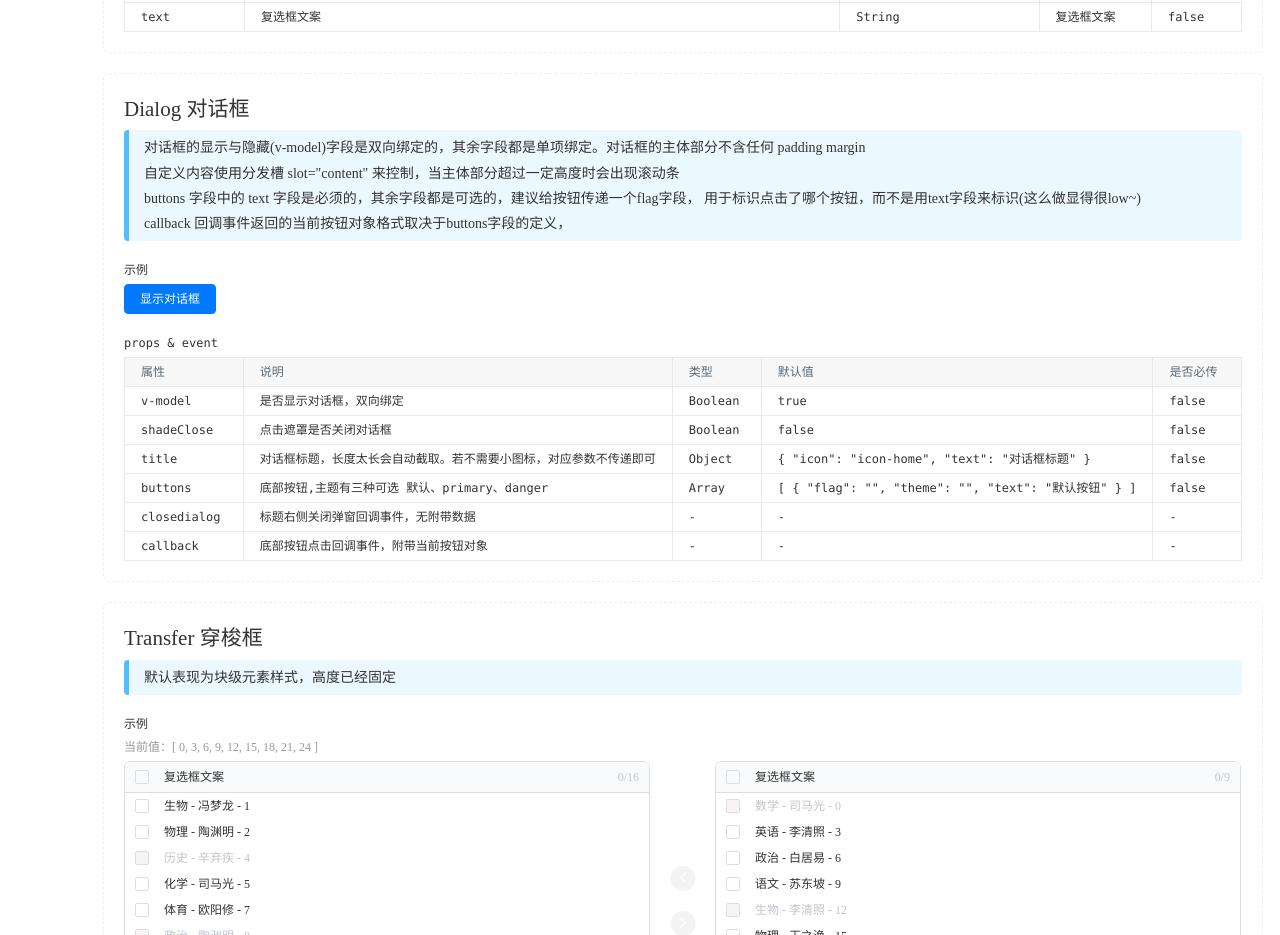
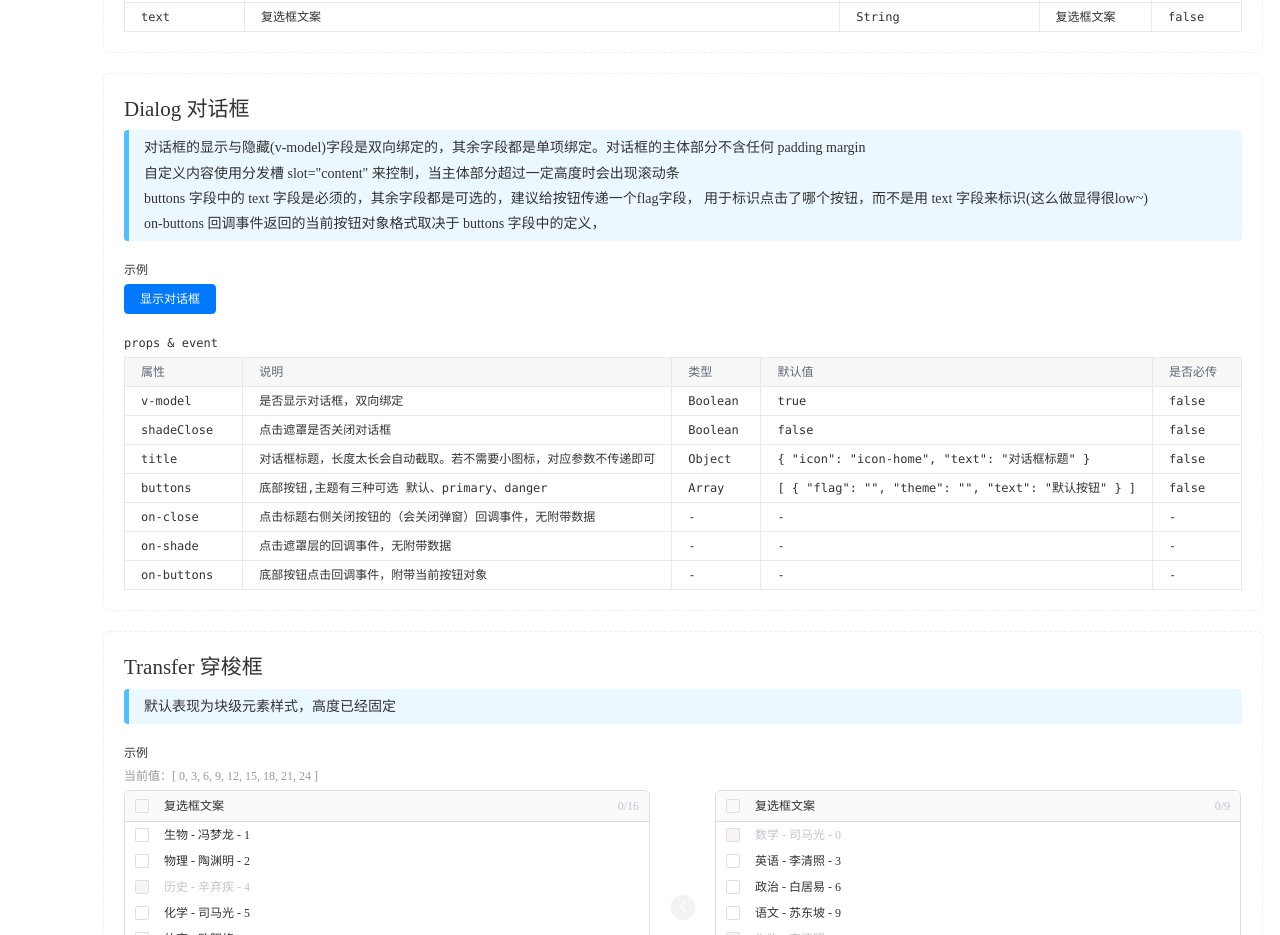
Before and after one commit to kule2018/qiaodaima.github.io, a Vue app: page / in a window 1280 px wide. Shown: the part 1520-2455 px from the top of the page. Built offline with nearby package versions, Linux system fonts and the light colour scheme.

Commit message:
对话框组件及其文档

```diff
--- a/examples/doc-dialog.vue
+++ b/examples/doc-dialog.vue
@@ -8,12 +8,17 @@
       对话框的显示与隐藏(v-model)字段是双向绑定的，其余字段都是单项绑定。对话框的主体部分不含任何 padding margin<br>
       自定义内容使用分发槽 slot="content" 来控制，当主体部分超过一定高度时会出现滚动条 <br>
       buttons 字段中的 text 字段是必须的，其余字段都是可选的，建议给按钮传递一个flag字段，
-      用于标识点击了哪个按钮，而不是用text字段来标识(这么做显得很low~) <br>
-      callback 回调事件返回的当前按钮对象格式取决于buttons字段的定义，
+      用于标识点击了哪个按钮，而不是用 text 字段来标识(这么做显得很low~) <br>
+      on-buttons 回调事件返回的当前按钮对象格式取决于 buttons 字段中的定义，
     </div>
 
     <template slot="example">
-      <Dialog v-model="modelData.show" v-bind="modelData">
+      <Dialog
+        v-model="modelData.show"
+        v-bind="modelData"
+        @on-close="onClose"
+        @on-shade="onShade"
+        @on-buttons="onButtons">
         <div style="height: 1000px;" slot="content">
           <p v-for="(n, index) in 100" :key="index">自定义内容{{n}}</p>
         </div>
@@ -73,14 +78,21 @@
             isMust: false
           },
           {
-            name: 'closedialog',
-            explain: '标题右侧关闭弹窗回调事件，无附带数据',
+            name: 'on-close',
+            explain: '点击标题右侧关闭按钮的（会关闭弹窗）回调事件，无附带数据',
             type: '-',
             default: '-',
             isMust: '-'
           },
           {
-            name: 'callback',
+            name: 'on-shade',
+            explain: '点击遮罩层的回调事件，无附带数据',
+            type: '-',
+            default: '-',
+            isMust: '-'
+          },
+          {
+            name: 'on-buttons',
             explain: '底部按钮点击回调事件，附带当前按钮对象',
             type: '-',
             default: '-',
@@ -128,6 +140,16 @@
           default:
             break;
         }
+      },
+      onClose() {
+        alert('您点击了标题右侧的关闭按钮');
+      },
+      onShade() {
+        alert('您点击了遮罩层');
+      },
+      onButtons(button) {
+        alert('您点击了底部按钮，请在控制台查看调试数据');
+        console.log(button);
       }
     }
   };
--- a/src/components/dialog/main.vue
+++ b/src/components/dialog/main.vue
@@ -1,11 +1,11 @@
 <template>
-  <div v-show="show" @click="shadeCloseFn" class="dialog-wrap">
-    <div class="mask"></div>
-    <div @click.stop="" class="dialog-item">
+  <div v-show="show" class="dialog-wrap">
+    <div @click="onShade" class="mask"></div>
+    <div class="dialog-item">
       <div class="header">
         <i v-if="title.icon" :class="title.icon" class="iconfont"></i>
         <span class="title-text">{{title.text}}</span>
-        <i @click="closeDialog" class="btn-close"></i>
+        <i @click="onClose" class="btn-close"></i>
       </div>
       <div class="content">
         <slot name="content"></slot>
@@ -13,7 +13,7 @@
       <div class="tool-wrap">
         <a
           v-for="(button, index) in buttons"
-          @click="callback(button);"
+          @click="onButtons(button);"
           :class="button.theme"
           :key="index"
           href="javascript:;">
@@ -69,18 +69,19 @@
       }
     },
     methods: {
-      closeDialog() {
-        this.$emit('closedialog', null);
+      onClose() {
+        this.$emit('on-close', null);
         this.show = false;
       },
-      shadeCloseFn() {
+      onShade() {
+        this.$emit('on-shade', null);
+
         if(this.shadeClose) {
-          this.$emit('input', false);
+          this.show = false;
         }
       },
-      callback(result) {
-        this.$emit('callback', result);
-        console.log(result);
+      onButtons(button) {
+        this.$emit('on-buttons', button);
       }
     }
   };
@@ -107,8 +108,7 @@
 
     .header {
       position: relative;
-      padding: 10px;
-      border-bottom: solid 1px #eee;
+      padding: 3px 10px;
 
       .title-text {
         max-width: 95%;
@@ -119,18 +119,20 @@
       }
       .btn-close {
         position: absolute;
-        right: 10px; top: 50%;
-        line-height: 1;
+        top: 0; right: 0; bottom: 0;
+        padding: 0 7px;
+        line-height: 30px;
         font-size: 16px;
-        transform: translate(0, -50%);
         cursor: pointer;
+        transition: all 0.3s;
 
         &:before {
           content: "\e60a";
           font-family: "iconfont" !important;
         }
         &:hover {
-          color: #ff5e5e;
+          color: #fff;
+          background: #ff5e5e;
         }
       }
     }
```
